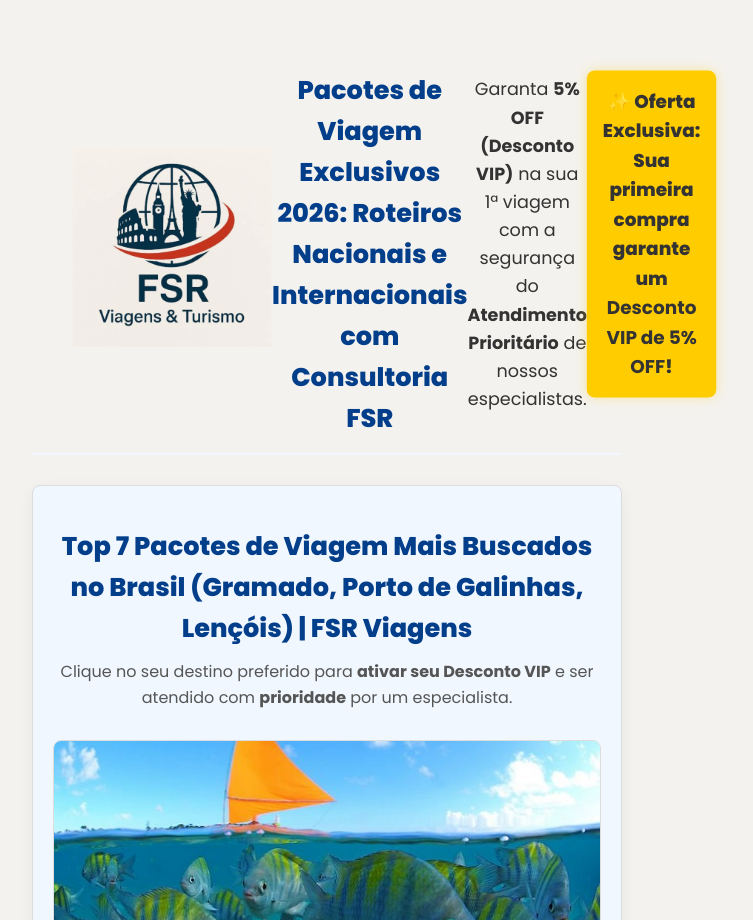
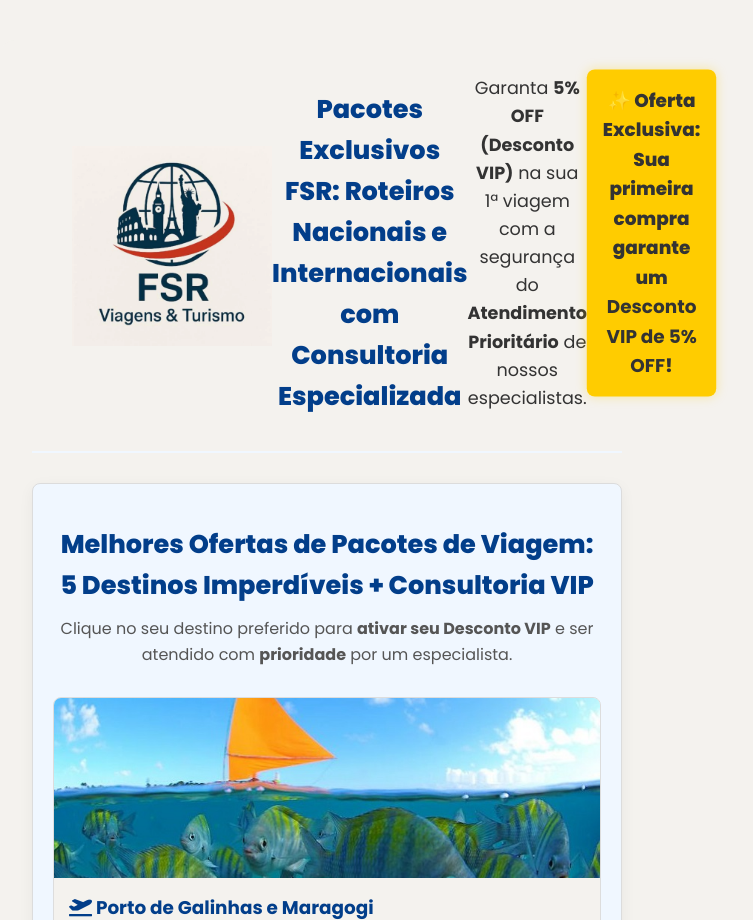
Before and after one commit to fsrviagens/fsr-turismo-lp-manager, a Flask app: page / in a window 1280 px wide. Shown: the top 920 px of the page, without its empty margins (313-1066 px from the left). Run offline with Flask 3, Linux system fonts and the light colour scheme; data that the repository does not hold is empty; some libraries are stand-ins or nearby versions.

Commit message:
Atualizar o index.html

```diff
--- a/templates/index.html
+++ b/templates/index.html
@@ -3,7 +3,7 @@
 <head>
     <meta charset="UTF-8">
     <meta name="viewport" content="width=device-width, initial-scale=1.0">
-    <title>Pacotes de Viagem 2026: Gramado, Porto de Galinhas e Destinos Exclusivos | FSR Viagens | 5% OFF VIP</title>
+    <title>Pacotes de Viagem com Desconto: Melhores Ofertas Nacionais e Internacionais | FSR Viagens | 5% OFF VIP</title>
 
     <script async src="https://www.googletagmanager.com/gtag/js?id=G-EB762TMB8T"></script>
     <script>
@@ -16,7 +16,7 @@
     <link rel="stylesheet" href="/static/style.css">
     <link rel="stylesheet" href="https://cdnjs.cloudflare.com/ajax/libs/font-awesome/5.15.4/css/all.min.css" crossorigin="anonymous" referrerpolicy="no-referrer" />
 
-    <meta name="description" content="Sua consultoria de viagens especializada. Encontre pacotes exclusivos para Gramado, Nordeste (Porto de Galinhas/Maragogi) e Roteiros Internacionais. Ative seu Desconto VIP de 5% OFF.">
+    <meta name="description" content="Sua consultoria de viagens especializada. Encontre pacotes exclusivos para Gramado, Nordeste (Porto de Galinhas/Maragogi) e Roteiros Internacionais. Ative seu Desconto VIP de 5% OFF e compre agora.">
 
     <script src="https://unpkg.com/react@18/umd/react.production.min.js" crossorigin></script>
     <script src="https://unpkg.com/react-dom@18/umd/react-dom.production.min.js" crossorigin></script>
@@ -136,7 +136,7 @@
             },
             {
                 id: 107,
-                nome: "Grand Turquia Extra 2026 Essencial",
+                nome: "Grand Turquia Extra Essencial",
                 saida: "Variadas",
                 tipo: "INTERNACIONAL",
                 desc: "🇹🇷 Pacote pela Turquia, visitando Istambul, Capadócia e Pamukkale. Mergulhe em cultura e paisagens inesquecíveis.",
@@ -160,7 +160,7 @@
             "Lençóis Maranhenses | São Luís e Barreirinhas": "💧 Descubra a beleza surreal das lagoas entre dunas. Um ecoturismo inesquecível combinando São Luís e Barreirinhas.",
             "Porto de Galinhas e Maragogi": "🐠 O melhor do Nordeste! Mergulhe nas piscinas naturais e desfrute do famoso 'Caribe Brasileiro'.",
             "Réveillon 2026 - Costão do Santinho Resort": "🎉 Réveillon All Inclusive em um dos resorts mais desejados do Brasil. Garanta sua vaga com as melhores condições.",
-            "Grand Turquia Extra 2026 Essencial": "🇹🇷 Pacote Essencial pela Turquia, visitando Istambul, Capadócia e Pamukkale. Cultura, história e paisagens inesquecíveis.",
+            "Grand Turquia Extra Essencial": "🇹🇷 Pacote Essencial pela Turquia, visitando Istambul, Capadócia e Pamukkale. Cultura, história e paisagens inesquecíveis.",
             "Consultoria Personalizada / Outro Destino": "✨ Destino Sob Medida: Você tem em mente um roteiro que não encontrou na lista? Nossa consultoria criará o pacote perfeito para você!",
         };
 
@@ -278,11 +278,12 @@
         // --- COMPONENTE: Vitrine (Container) ---
         const VitrinePacotes = ({ pacotes, onSelect, pacoteSelecionado }) => {
             const consultoria = pacotes.find(p => p.tipo === 'CONSULTORIA');
+            // A vitrine exibe 5 pacotes + 1 consultoria
             const pacotesVisiveis = pacotes.filter(p => p.tipo !== 'CONSULTORIA');
 
             return (
                 <div className="vitrine-pacotes">
-                    <h2>Top 7 Pacotes de Viagem Mais Buscados no Brasil (Gramado, Porto de Galinhas, Lençóis) | FSR Viagens</h2>
+                    <h2>Melhores Ofertas de Pacotes de Viagem: 5 Destinos Imperdíveis + Consultoria VIP</h2>
                     {/* REDUÇÃO DE ASTERISCOS: Usando tag <strong> para negrito no corpo do texto */}
                     <p style={{textAlign: 'center', marginBottom: '25px', color: '#555'}}>Clique no seu destino preferido para <strong>ativar seu Desconto VIP</strong> e ser atendido com <strong>prioridade</strong> por um especialista.</p>
                     <div className="pacotes-grid">
@@ -519,7 +520,7 @@ ${descritivoRoteiro}
                             height="100"
                             loading="lazy" />
                         <h1 className="hero__headline">
-                            Pacotes de Viagem Exclusivos 2026: Roteiros Nacionais e Internacionais com Consultoria FSR
+                            Pacotes Exclusivos FSR: Roteiros Nacionais e Internacionais com Consultoria Especializada
                         </h1>
                         <p className="hero__slogan">
                             {/* REDUÇÃO DE ASTERISCOS: Usando tag <strong> */}
@@ -585,7 +586,7 @@ ${descritivoRoteiro}
                                             type="text"
                                             value={destinoLivre}
                                             onChange={(e) => setDestinoLivre(e.target.value)}
-                                            placeholder="Digite o destino ou roteiro desejado (Ex: Patagônia em janeiro/2026)"
+                                            placeholder="Digite o destino ou roteiro desejado (Ex: Patagônia em janeiro)"
                                             required
                                         />
                                     </div>
```
